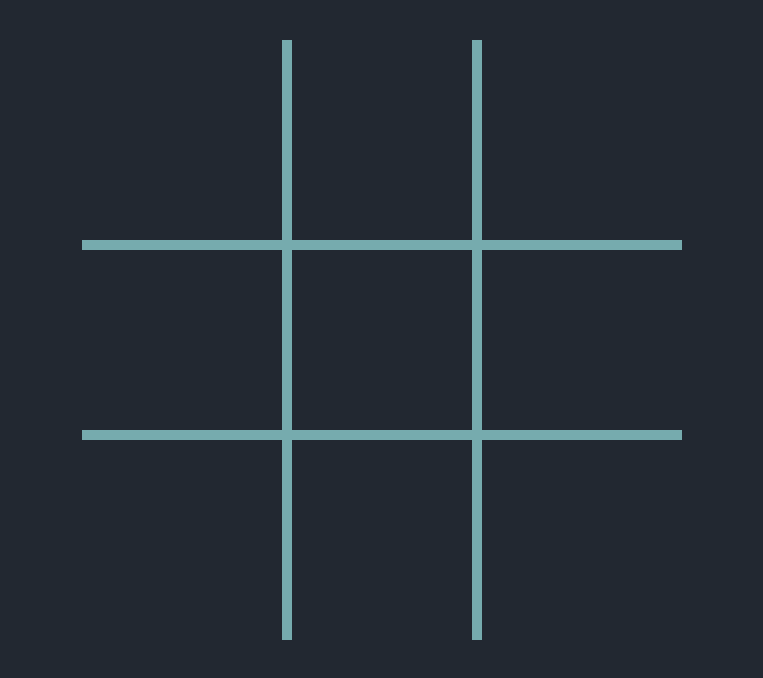
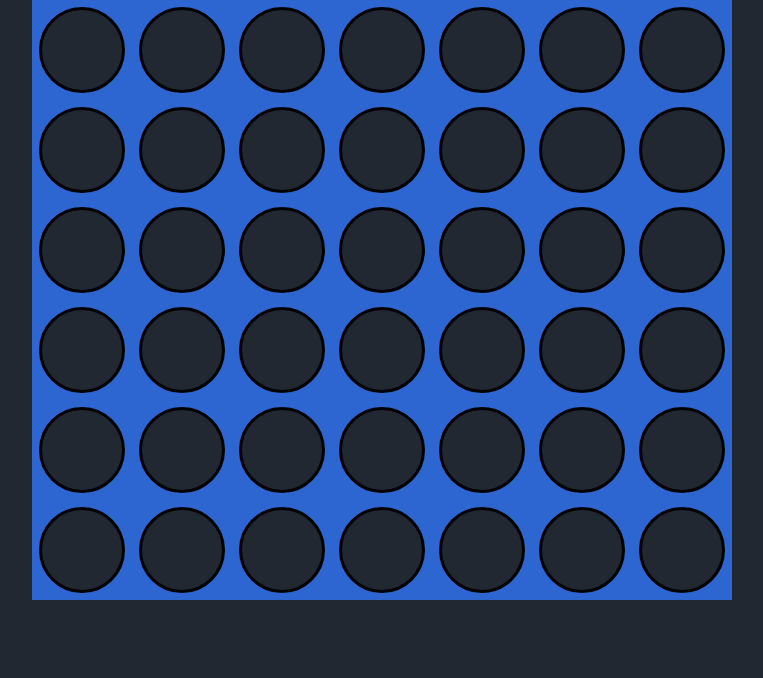
Before and after one commit to UnrealConclusion/ReactBoardGames, a React (Vite) app in the folder board-games/: page /connect-four in a window 1280 px wide. Shown: the top 678 px of the page, without its empty margins (258-1021 px from the left). Built offline with nearby package versions, Linux system fonts and the light colour scheme.

Commit message:
created routes and added pages

```diff
--- a/board-games/package.json
+++ b/board-games/package.json
@@ -11,7 +11,8 @@
   },
   "dependencies": {
     "react": "^18.3.1",
-    "react-dom": "^18.3.1"
+    "react-dom": "^18.3.1",
+    "react-router-dom": "^6.26.1"
   },
   "devDependencies": {
     "@eslint/js": "^9.9.0",
--- a/board-games/src/App.css
+++ b/board-games/src/App.css
@@ -1,10 +1,3 @@
 #root {
-  max-width: 1280px;
-  margin: 0 auto;
-  padding: 2rem;
-  text-align: center;
 
-  display: flex;
-  justify-content: center;
-  align-self: center
 }
--- a/board-games/src/App.jsx
+++ b/board-games/src/App.jsx
@@ -1,12 +1,20 @@
-import { useState } from 'react'
 import './App.css'
-import { ConnectFourGame, TicTacToeGame } from './components';
+import { ConnectFourGame, TicTacToeGame } from "./components";
+import { GamePage, HomePage } from "./pages";
+import { BrowserRouter, Routes, Route } from "react-router-dom";
+
 
 
 function App() {
 
   return (
-    <TicTacToeGame/>
+    <BrowserRouter>
+        <Routes>
+          <Route path="/" element={<HomePage/>}/>
+          <Route path="connect-four" element={<GamePage><ConnectFourGame/></GamePage>}/>
+          <Route path="tic-tac-toe" element={<GamePage><TicTacToeGame/></GamePage>}/>
+      </Routes>
+    </BrowserRouter>
   )
 }
 
--- a/board-games/src/components/ConnectFour/ConnectFourGame.module.css
+++ b/board-games/src/components/ConnectFour/ConnectFourGame.module.css
@@ -1,3 +1,7 @@
 .gameWindow {
   position: relative;
+
+  display: flex;
+  justify-content: center;
+  align-items: center;
 }
--- a/board-games/src/components/ConnectFour/components/ConnectFourBoard/ConnectFourBoard.module.css
+++ b/board-games/src/components/ConnectFour/components/ConnectFourBoard/ConnectFourBoard.module.css
@@ -1,7 +1,7 @@
 /* uses CSS grid to create a container for the board */
 .board {
-    min-height: 600px;
-    min-width: 700px;
+    height: 600px;
+    width: 700px;
 
     display: grid;
     grid-template-columns: repeat(7, 1fr); /* 7 columns */
--- a/board-games/src/index.css
+++ b/board-games/src/index.css
@@ -17,3 +17,7 @@
   -webkit-font-smoothing: antialiased;
   -moz-osx-font-smoothing: grayscale;
 }
+
+body {
+  margin: 0;
+}
--- /dev/null
+++ b/board-games/src/pages/GamePage/GamePage.jsx
@@ -0,0 +1,10 @@
+import styles from "./GamePage.module.css"
+
+export default function GamePage({children}) {
+
+    return (
+        <div className={styles.container}>
+            {children}
+        </div>
+    );
+}
--- /dev/null
+++ b/board-games/src/pages/GamePage/GamePage.module.css
@@ -0,0 +1,9 @@
+/* main container of the page
+    - place components in a column
+*/
+.container {
+    display: flex;
+    flex-direction: column;
+
+    align-items: center;
+}
--- /dev/null
+++ b/board-games/src/pages/HomePage/HomePage.jsx
@@ -0,0 +1,34 @@
+import styles from "./HomePage.module.css";
+import connectFour from "../../assets/connect-four.png"
+import { Link } from "react-router-dom";
+
+export default function HomePage() {
+    return (
+        <div className={styles.container}>
+            <CardShelf>
+                <Link to="/connect-four"><Card title="Connect Four" image={connectFour}/></Link>
+                <Link to="/tic-tac-toe"><Card title="Tic Tac Toe"/></Link>
+            </CardShelf>
+        </div>
+    );
+}
+
+function CardShelf({children}) {
+    return (
+        <div className={styles.cardShelf}>
+            {children}
+        </div>
+    );
+}
+
+function Card({title, image}) {
+    return (
+        <div className={styles.card}>
+            <p>{title}</p>
+            <div
+                className={styles.image}
+                style={{backgroundImage: `url(${image})`}}
+            />
+        </div>
+    );
+}
--- /dev/null
+++ b/board-games/src/pages/HomePage/HomePage.module.css
@@ -0,0 +1,65 @@
+/* main container of the page
+    - place components in a column
+*/
+.container {
+    display: flex;
+    flex-direction: column;
+}
+
+/* container for cards */
+.cardShelf {
+    display: grid;
+    grid-template-columns: repeat(3, 350px);
+    grid-template-rows: auto;
+    justify-content: center;
+    gap: 50px;
+
+    padding: 50px;
+}
+
+
+.card {
+    border: 2px solid black;
+    width: 300x;
+    height: 400px;
+    border-top-left-radius: 20px;
+    border-top-right-radius: 20px;
+
+    display: flex;
+    flex-direction: column;
+    align-items: center;
+    overflow: hidden;
+}
+
+.card p {
+    padding: 15px;
+    width: 100%;
+    border-bottom: 2px solid black;
+    text-align: center;
+    font-size: 1.5em;
+
+}
+
+.card .image {
+    height: 300px;
+    width: 300px;
+    background-image: url(../assets/connect-four.png);
+    background-size: contain;
+    background-repeat: no-repeat;
+}
+
+.card:hover {
+  background-color: var(--color-secondary);
+}
+
+@media (max-width: 1024px) {
+    .cardShelf {
+        grid-template-columns: repeat(2, 350px);
+    }
+}
+
+@media (max-width: 768px) {
+    .cardShelf {
+        grid-template-columns: repeat(1, 350px);
+    }
+}
--- /dev/null
+++ b/board-games/src/pages/index.js
@@ -0,0 +1,7 @@
+import GamePage from "./GamePage/GamePage";
+import HomePage from "./HomePage/HomePage";
+
+export {
+    GamePage,
+    HomePage
+}
```
Also changed, not shown: board-games/src/assets/connect-four.png (added), 1 other file (tests, documents, lock files or other folders).
